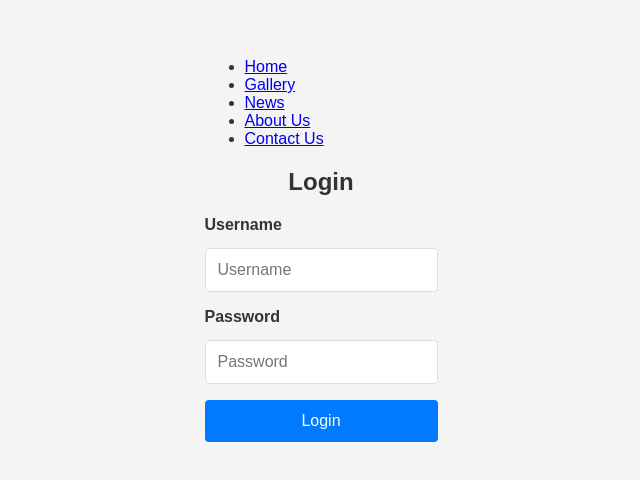
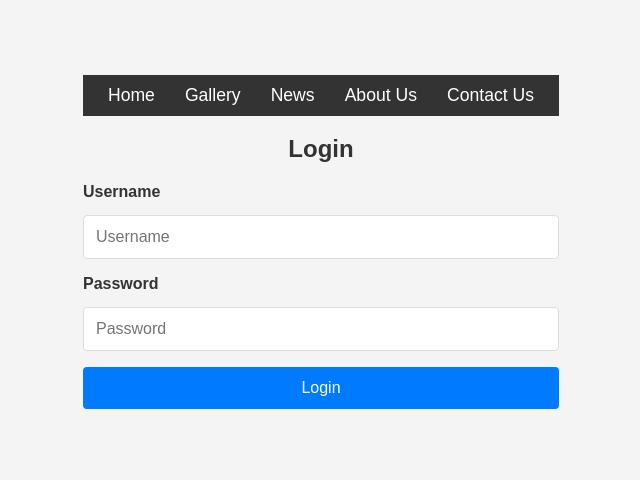
Before and after one commit to sdg877/hj_frontend, a React (Vite) app in the folder frontend/hj/: page /login in a window 1280 px wide. Shown: the part 158-638 px from the top of the page, without its empty margins (319-959 px from the left). Built offline with nearby package versions, Linux system fonts and the light colour scheme.

Commit message:
Basic styling for Navbar implemented

```diff
--- a/frontend/hj/src/App.css
+++ b/frontend/hj/src/App.css
@@ -82,3 +82,30 @@ body {
   display: block;
   margin-bottom: 6px;
 }
+
+.navbar {
+  background-color: #333;
+  padding: 10px;
+}
+
+.navbar-list {
+  list-style-type: none;
+  margin: 0;
+  padding: 0;
+  display: flex;
+  justify-content: center;
+}
+
+.navbar-item {
+  margin: 0 15px;
+}
+
+.navbar-link {
+  color: white;
+  text-decoration: none;
+  font-size: 1.1rem;
+}
+
+.navbar-link:hover {
+  text-decoration: underline;
+}
```
